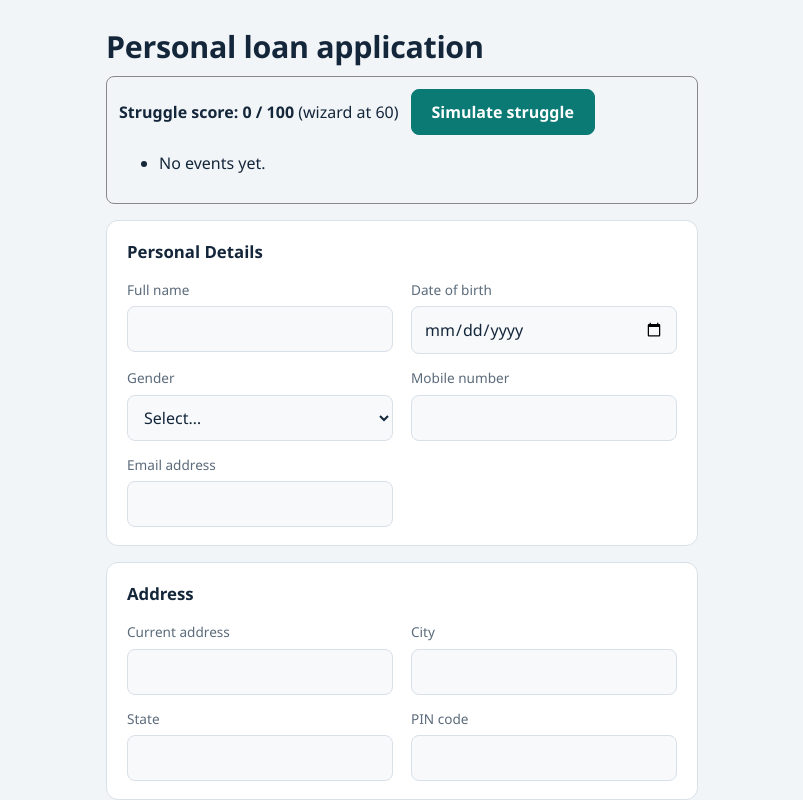
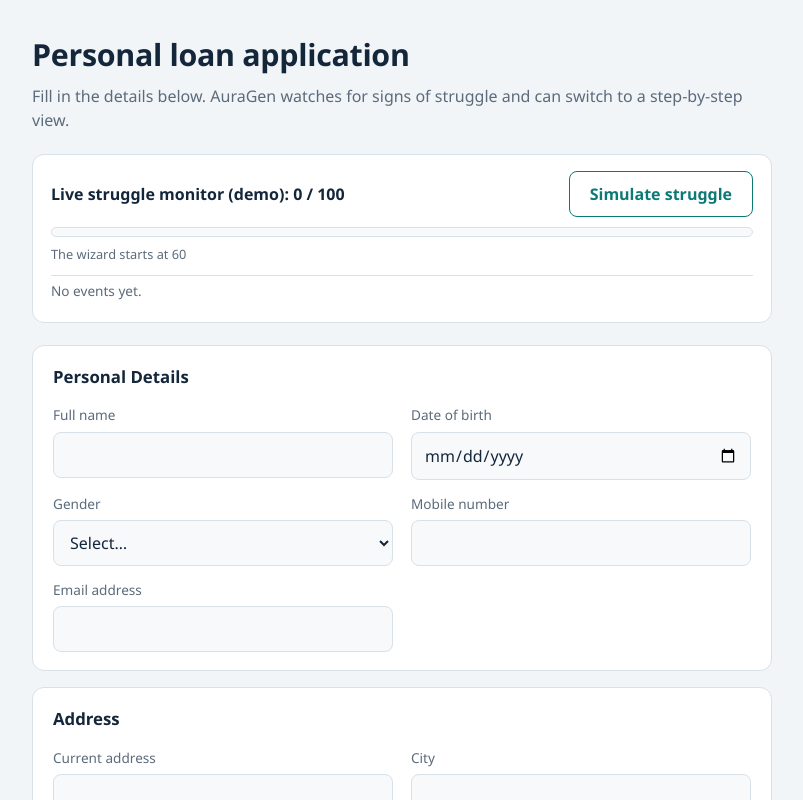
Before and after one commit to Anikx09/AuraGen-Generative-UI, a React (Vite) app in the folder auragen-app/: page / in a window 1280 px wide. Shown: the top 800 px of the page, without its empty margins (238-1041 px from the left). Built offline with nearby package versions, Linux system fonts and the light colour scheme.

Commit message:
style: use new layout classes and score meter in App

```diff
--- a/auragen-app/src/App.jsx
+++ b/auragen-app/src/App.jsx
@@ -25,22 +25,36 @@ export default function App() {
     setMode("form");
   };
 
+  const level = score >= STRUGGLE_THRESHOLD ? "hot" : score >= 30 ? "warm" : "";
+
   return (
-    <main style={{ maxWidth: 640, margin: "0 auto", padding: 24, textAlign: "left" }}>
+    <main className="app">
       <h1>Personal loan application</h1>
-      <div style={{ border: "1px solid #888", borderRadius: 8, padding: 12, marginBottom: 16 }}>
-        <strong>Struggle score: {score} / 100</strong> (wizard at {STRUGGLE_THRESHOLD})
-        <button onClick={simulate} style={{ marginLeft: 12 }}>Simulate struggle</button>
-        <ul>
+      <p className="subtitle">
+        Fill in the details below. AuraGen watches for signs of struggle and can switch to a step-by-step view.
+      </p>
+
+      <div className="monitor">
+        <div className="monitor-head">
+          <strong>Live struggle monitor (demo): {score} / 100</strong>
+          <button className="ghost" onClick={simulate}>Simulate struggle</button>
+        </div>
+        <div className="meter">
+          <i className={level} style={{ width: `${score}%` }} />
+        </div>
+        <small className="hint">The wizard starts at {STRUGGLE_THRESHOLD}</small>
+        <ul className="log">
           {log.length === 0 && <li>No events yet.</li>}
           {log.map((e, i) => (
             <li key={i}>{e.time} {e.message}</li>
           ))}
         </ul>
       </div>
+
       {submitted ? (
-        <p>Application submitted (demo).</p>
+        <div className="card"><p>Application submitted (demo).</p></div>
       ) : mode === "wizard" ? (
+        <div className="card">
           <Wizard
             steps={generateWizardSteps()}
             data={data}
@@ -48,6 +62,7 @@ export default function App() {
             onSubmit={() => setSubmitted(true)}
             onShowFullForm={showFullForm}
           />
+        </div>
       ) : (
         <Form data={data} onChange={setValue} onSubmit={() => setSubmitted(true)} />
       )}
```
Lines whose indentation alone changed are shown as unchanged.
